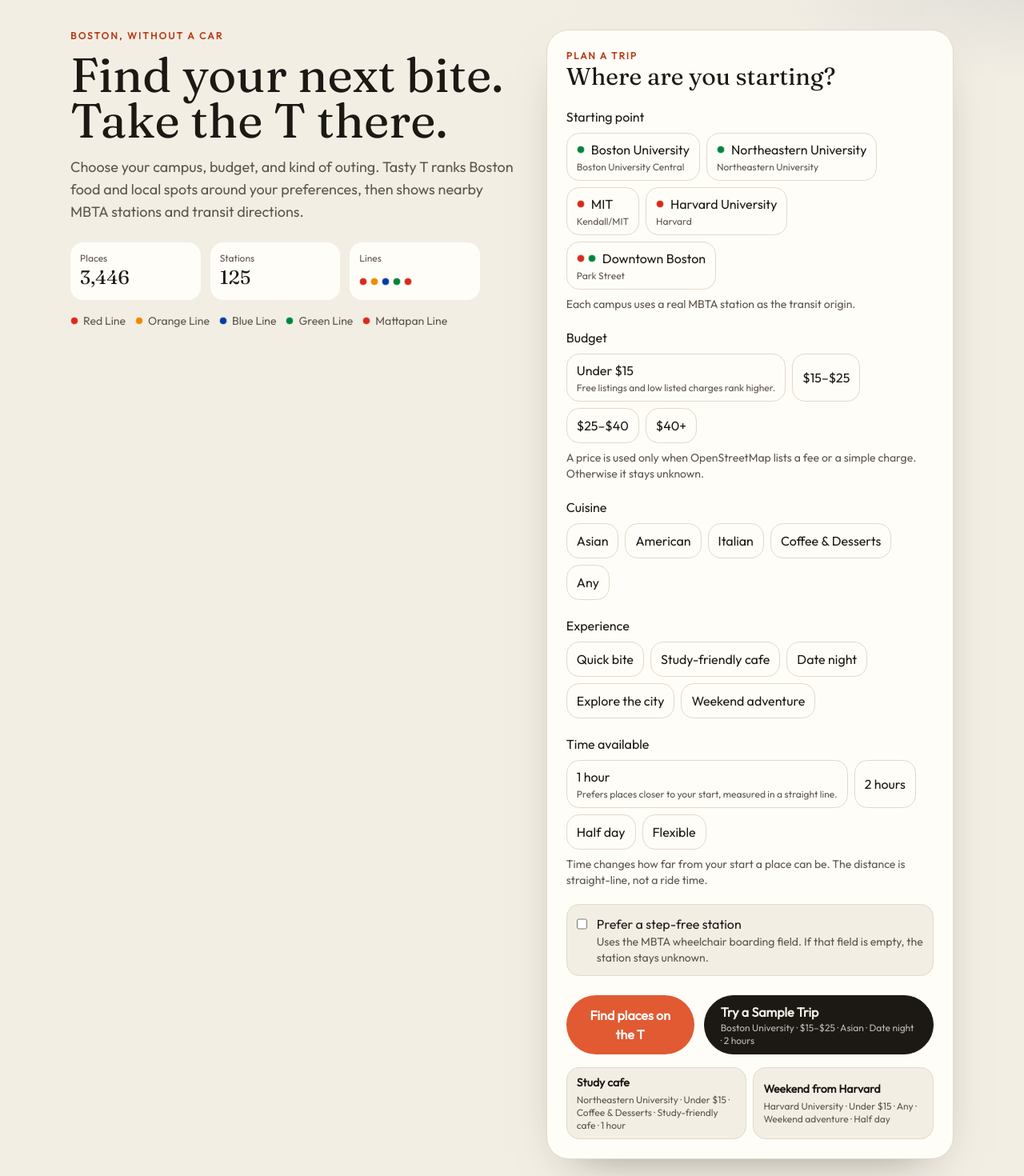
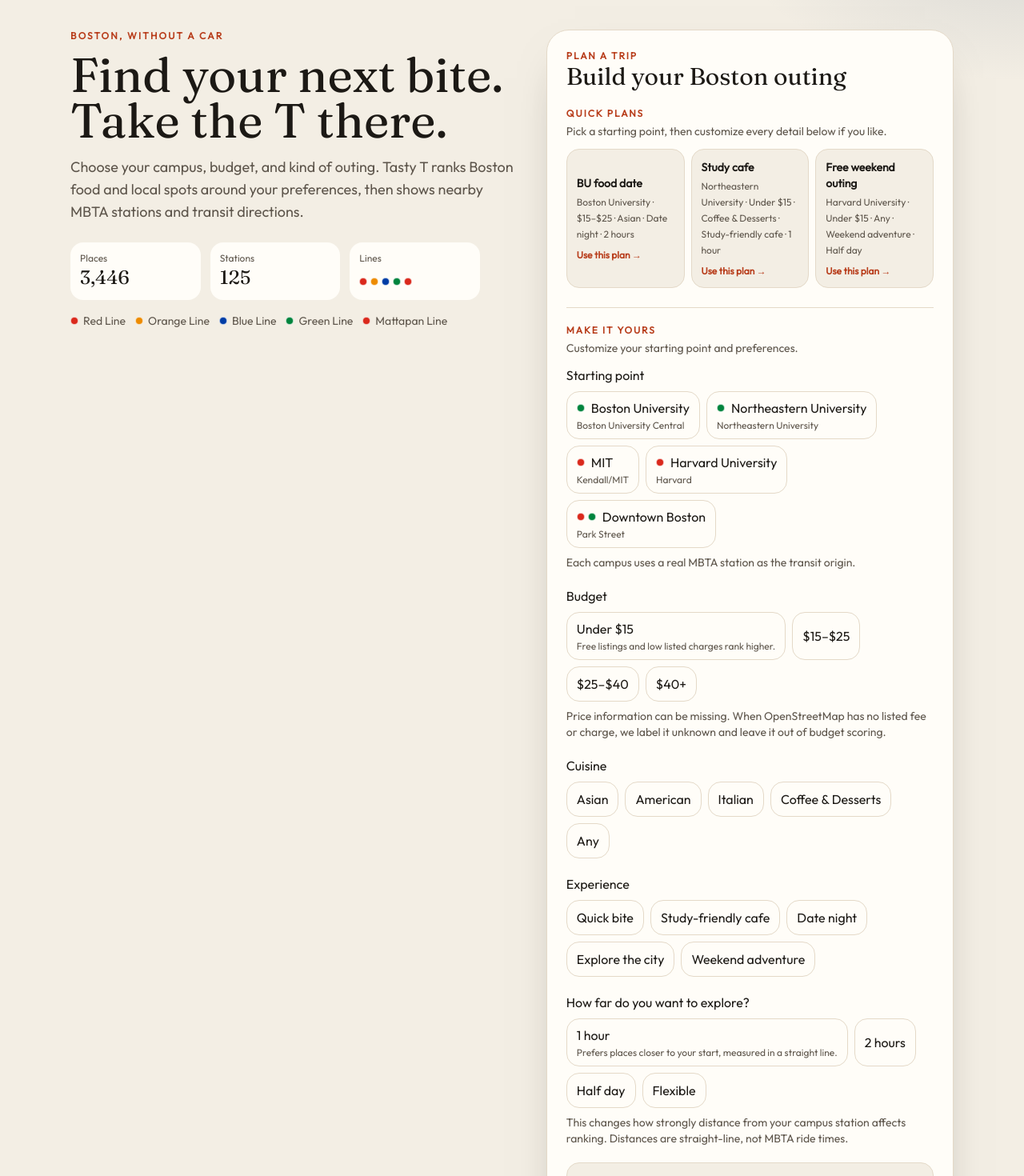
Before and after one commit to YihuiTang16/tasty-t, a React (Vite) app: page / in a window 1280 px wide. Shown: the part 80-1550 px from the top of the page at 80% size. Built offline with nearby package versions, Linux system fonts and the light colour scheme.

Commit message:
Make trip presets easier to discover

```diff
--- a/src/components/DiscoveryForm.tsx
+++ b/src/components/DiscoveryForm.tsx
@@ -8,7 +8,7 @@ const FIELD_ERRORS: Record<string, string> = {
   budget: "Choose a budget.",
   cuisine: "Choose a cuisine.",
   experience: "Choose an experience.",
-  time: "Choose how much time you have.",
+  time: "Choose how far you want to explore.",
 };
 
 interface DiscoveryFormProps {
@@ -58,8 +58,36 @@ export function DiscoveryForm({
       <div className="mb-5 flex items-end justify-between gap-3">
         <div>
           <p className="text-xs font-semibold tracking-[0.16em] text-accent-dark uppercase">Plan a trip</p>
-          <h2 className="font-display text-3xl text-ink">Where are you starting?</h2>
+          <h2 className="font-display text-3xl text-ink">Build your Boston outing</h2>
         </div>
+      </div>
+
+      <div className="mb-6">
+        <p className="text-xs font-semibold tracking-[0.16em] text-accent-dark uppercase">Quick plans</p>
+        <p className="mt-1 text-sm text-muted">Pick a starting point, then customize every detail below if you like.</p>
+        <div className="mt-3 grid gap-2 sm:grid-cols-3">
+          {[
+            { title: "BU food date", trip: SAMPLE_TRIP, campus: "Boston University" },
+            { title: "Study cafe", trip: STUDY_TRIP, campus: "Northeastern University" },
+            { title: "Free weekend outing", trip: WEEKEND_TRIP, campus: "Harvard University" },
+          ].map((preset) => (
+            <button
+              key={preset.title}
+              type="button"
+              onClick={() => onPreset(preset.trip)}
+              className="min-h-24 rounded-2xl border border-line bg-paper px-3 py-3 text-left transition hover:border-accent hover:bg-white focus-visible:outline-2 focus-visible:outline-offset-2 focus-visible:outline-harbor"
+            >
+              <span className="block text-sm font-semibold">{preset.title}</span>
+              <span className="mt-1 block text-xs leading-5 text-muted">{describeTrip(preset.trip, preset.campus)}</span>
+              <span className="mt-2 block text-xs font-semibold text-accent-dark">Use this plan →</span>
+            </button>
+          ))}
+        </div>
+      </div>
+
+      <div className="mb-3 border-t border-line pt-5">
+        <p className="text-xs font-semibold tracking-[0.16em] text-accent-dark uppercase">Make it yours</p>
+        <p className="mt-1 text-sm text-muted">Customize your starting point and preferences.</p>
       </div>
 
       <div className="grid gap-5">
@@ -75,7 +103,7 @@ export function DiscoveryForm({
         <RadioGroup
           name="budget"
           label="Budget"
-          hint="A price is used only when OpenStreetMap lists a fee or a simple charge. Otherwise it stays unknown."
+          hint="Price information can be missing. When OpenStreetMap has no listed fee or charge, we label it unknown and leave it out of budget scoring."
           value={draft.budget}
           options={BUDGET_OPTIONS}
           error={errorFor("budget")}
@@ -99,8 +127,8 @@ export function DiscoveryForm({
         />
         <RadioGroup
           name="time"
-          label="Time available"
-          hint="Time changes how far from your start a place can be. The distance is straight-line, not a ride time."
+          label="How far do you want to explore?"
+          hint="This changes how strongly distance from your campus station affects ranking. Distances are straight-line, not MBTA ride times."
           value={draft.time}
           options={TIME_OPTIONS}
           error={errorFor("time")}
@@ -130,32 +158,8 @@ export function DiscoveryForm({
         >
           {hasResults ? "Update places" : "Find places on the T"}
         </button>
-        <button
-          type="button"
-          onClick={() => onPreset(SAMPLE_TRIP)}
-          className="inline-flex min-h-12 flex-col items-start justify-center rounded-full border border-ink bg-ink px-5 py-2 text-left text-paper transition hover:bg-harbor"
-        >
-          <span className="font-semibold">Try a Sample Trip</span>
-          <span className="text-xs text-paper/75">{describeTrip(SAMPLE_TRIP, "Boston University")}</span>
-        </button>
       </div>
 
-      <div className="mt-4 grid gap-2 sm:grid-cols-2">
-        {[
-          { title: "Study cafe", trip: STUDY_TRIP, campus: "Northeastern University" },
-          { title: "Weekend from Harvard", trip: WEEKEND_TRIP, campus: "Harvard University" },
-        ].map((preset) => (
-          <button
-            key={preset.title}
-            type="button"
-            onClick={() => onPreset(preset.trip)}
-            className="rounded-2xl border border-line bg-paper px-3 py-2 text-left transition hover:border-ink/30"
-          >
-            <span className="block text-sm font-semibold">{preset.title}</span>
-            <span className="mt-1 block text-xs text-muted">{describeTrip(preset.trip, preset.campus)}</span>
-          </button>
-        ))}
-      </div>
     </form>
   );
 }
```
